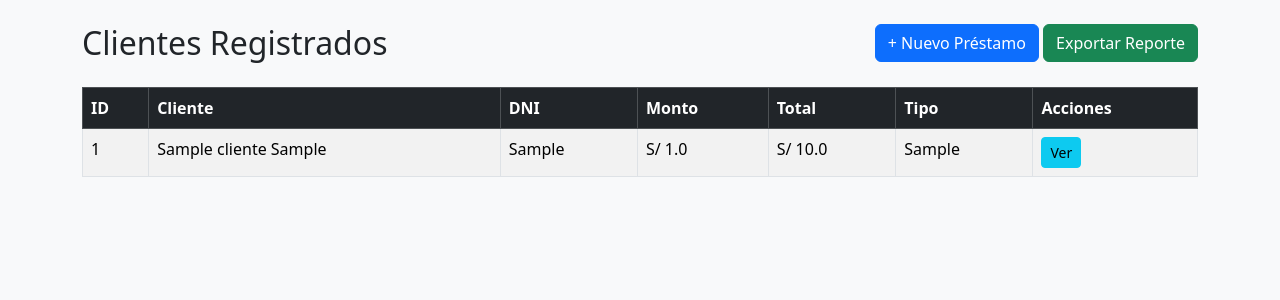
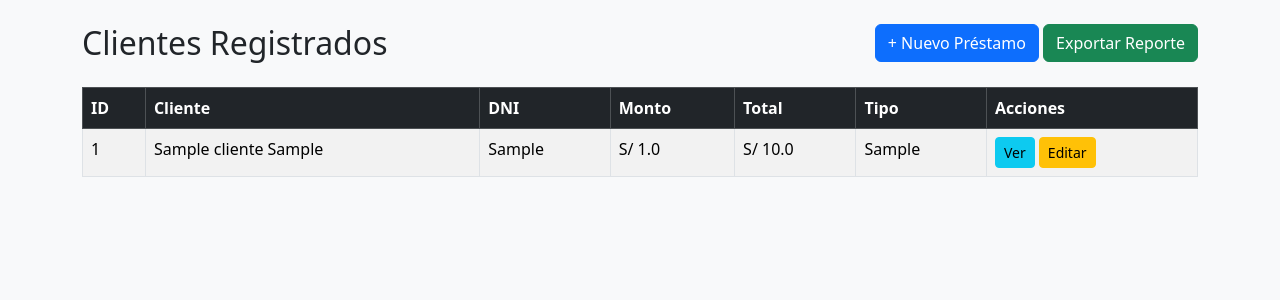
Before and after one commit to Marcos525252/Sistema_Prestamos, a Flask app: page / in a window 1280 px wide. Shown: the part 56-356 px from the top of the page. Run offline with Flask 3, Linux system fonts and the light colour scheme; tables that the repository leaves empty hold one stand-in row (values such as "Sample post").

Commit message:
Update index.html

```diff
--- a/templates/index.html
+++ b/templates/index.html
@@ -33,7 +33,9 @@
             <td>{{cliente[9]}}</td>
             <td>
                 <a href="/cronograma/{{cliente[0]}}" class="btn btn-info btn-sm">Ver</a>
+                <a href="/editar_cliente/{{cliente[0]}}" class="btn btn-warning btn-sm">Editar</a>
             </td>
+
         </tr>
         {% endfor %}
     </tbody>
```
